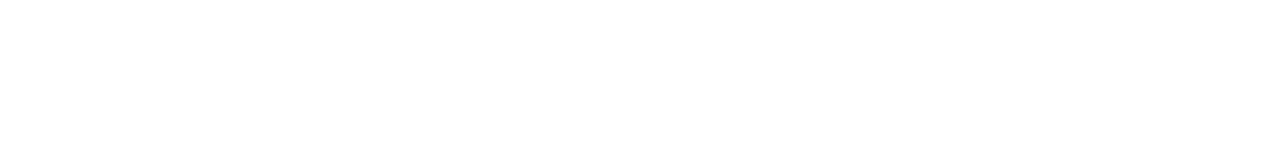
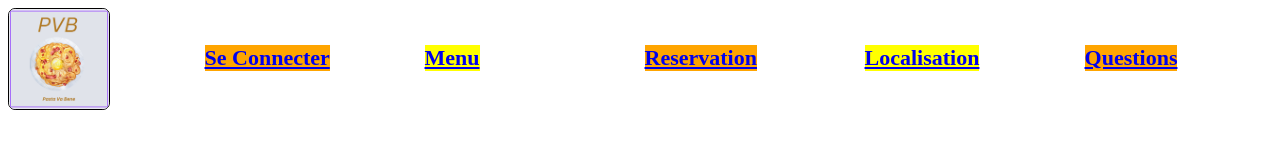
Before and after one commit to clement-masquelier/Web-Projet1, a plain HTML site: page HTML/menu.html in a window 1280 px wide. Drawn offline with Linux system fonts and the light colour scheme.

Commit message:
surprise noa

```diff
--- a/CSS/connect.css
+++ b/CSS/connect.css
@@ -0,0 +1,57 @@
+nav > div {
+    font-size: 22px;
+    font-weight: bold;
+    display: grid;
+    justify-items: left;
+    align-items: center;
+    grid-template-columns: auto repeat(4,220px);
+    grid-template-rows: 100px;
+    grid-template-areas: "logo connexion menu reservation localisation questions"
+}
+
+#logo {
+    width: 100px;
+    height: 100px;
+    border-radius: 7%;
+    border: 1px solid black;
+    float: left;
+    position: static;
+    top: 10px;
+    left: 10px;
+}
+
+    #logo:active {
+        width: 100px;
+        height: 100px;
+        border-radius: 7%;
+        border: 1px solid black;
+        position: relative;
+        top: 10px;
+        left: 10px;
+    }
+
+#connect {
+    grid-area: connexion;
+    justify-self: left;
+    background-color: orange;
+}
+
+#menu {
+    grid-area: menu;
+    background-color: yellow;
+}
+
+#reservation {
+    grid-area: reservation;
+    background-color: orange;
+}
+
+#localisation {
+    grid-area: localisation;
+    background-color: yellow;
+}
+
+#questions {
+    grid-area: questions;
+    background-color: orange;
+}
--- a/CSS/index.css
+++ b/CSS/index.css
@@ -1,4 +1,4 @@
-body {
+header {
     background-image: url("images/background.jpg");
 }
 nav > div {
--- a/CSS/localisation.css
+++ b/CSS/localisation.css
@@ -0,0 +1,57 @@
+nav > div {
+    font-size: 22px;
+    font-weight: bold;
+    display: grid;
+    justify-items: left;
+    align-items: center;
+    grid-template-columns: auto repeat(4,220px);
+    grid-template-rows: 100px;
+    grid-template-areas: "logo connexion menu reservation localisation questions"
+}
+
+#logo {
+    width: 100px;
+    height: 100px;
+    border-radius: 7%;
+    border: 1px solid black;
+    float: left;
+    position: static;
+    top: 10px;
+    left: 10px;
+}
+
+    #logo:active {
+        width: 100px;
+        height: 100px;
+        border-radius: 7%;
+        border: 1px solid black;
+        position: relative;
+        top: 10px;
+        left: 10px;
+    }
+
+#connect {
+    grid-area: connexion;
+    justify-self: left;
+    background-color: orange;
+}
+
+#menu {
+    grid-area: menu;
+    background-color: yellow;
+}
+
+#reservation {
+    grid-area: reservation;
+    background-color: orange;
+}
+
+#localisation {
+    grid-area: localisation;
+    background-color: yellow;
+}
+
+#questions {
+    grid-area: questions;
+    background-color: orange;
+}
--- a/CSS/menu.css
+++ b/CSS/menu.css
@@ -0,0 +1,57 @@
+nav > div {
+    font-size: 22px;
+    font-weight: bold;
+    display: grid;
+    justify-items: left;
+    align-items: center;
+    grid-template-columns: auto repeat(4,220px);
+    grid-template-rows: 100px;
+    grid-template-areas: "logo connexion menu reservation localisation questions"
+}
+
+#logo {
+    width: 100px;
+    height: 100px;
+    border-radius: 7%;
+    border: 1px solid black;
+    float: left;
+    position: static;
+    top: 10px;
+    left: 10px;
+}
+
+    #logo:active {
+        width: 100px;
+        height: 100px;
+        border-radius: 7%;
+        border: 1px solid black;
+        position: relative;
+        top: 10px;
+        left: 10px;
+    }
+
+#connect {
+    grid-area: connexion;
+    justify-self: left;
+    background-color: orange;
+}
+
+#menu {
+    grid-area: menu;
+    background-color: yellow;
+}
+
+#reservation {
+    grid-area: reservation;
+    background-color: orange;
+}
+
+#localisation {
+    grid-area: localisation;
+    background-color: yellow;
+}
+
+#questions {
+    grid-area: questions;
+    background-color: orange;
+}
--- a/CSS/questions.css
+++ b/CSS/questions.css
@@ -0,0 +1,57 @@
+nav > div {
+    font-size: 22px;
+    font-weight: bold;
+    display: grid;
+    justify-items: left;
+    align-items: center;
+    grid-template-columns: auto repeat(4,220px);
+    grid-template-rows: 100px;
+    grid-template-areas: "logo connexion menu reservation localisation questions"
+}
+
+#logo {
+    width: 100px;
+    height: 100px;
+    border-radius: 7%;
+    border: 1px solid black;
+    float: left;
+    position: static;
+    top: 10px;
+    left: 10px;
+}
+
+    #logo:active {
+        width: 100px;
+        height: 100px;
+        border-radius: 7%;
+        border: 1px solid black;
+        position: relative;
+        top: 10px;
+        left: 10px;
+    }
+
+#connect {
+    grid-area: connexion;
+    justify-self: left;
+    background-color: orange;
+}
+
+#menu {
+    grid-area: menu;
+    background-color: yellow;
+}
+
+#reservation {
+    grid-area: reservation;
+    background-color: orange;
+}
+
+#localisation {
+    grid-area: localisation;
+    background-color: yellow;
+}
+
+#questions {
+    grid-area: questions;
+    background-color: orange;
+}
--- a/CSS/reservation.css
+++ b/CSS/reservation.css
@@ -0,0 +1,57 @@
+nav > div {
+    font-size: 22px;
+    font-weight: bold;
+    display: grid;
+    justify-items: left;
+    align-items: center;
+    grid-template-columns: auto repeat(4,220px);
+    grid-template-rows: 100px;
+    grid-template-areas: "logo connexion menu reservation localisation questions"
+}
+
+#logo {
+    width: 100px;
+    height: 100px;
+    border-radius: 7%;
+    border: 1px solid black;
+    float: left;
+    position: static;
+    top: 10px;
+    left: 10px;
+}
+
+    #logo:active {
+        width: 100px;
+        height: 100px;
+        border-radius: 7%;
+        border: 1px solid black;
+        position: relative;
+        top: 10px;
+        left: 10px;
+    }
+
+#connect {
+    grid-area: connexion;
+    justify-self: left;
+    background-color: orange;
+}
+
+#menu {
+    grid-area: menu;
+    background-color: yellow;
+}
+
+#reservation {
+    grid-area: reservation;
+    background-color: orange;
+}
+
+#localisation {
+    grid-area: localisation;
+    background-color: yellow;
+}
+
+#questions {
+    grid-area: questions;
+    background-color: orange;
+}
--- a/HTML/menu.html
+++ b/HTML/menu.html
@@ -0,0 +1,27 @@
+<!DOCTYPE html>
+<html lang="fr">
+<head>
+    <meta charset="utf-8">
+    <title> Localisation </title>
+    <link rel="stylesheet" type="text/css" href="../css/connect.css">
+</head>
+
+<body>
+    <nav>
+        <a href="../index.html">
+            <img id="logo" src="../images/logo.png" alt="Logo">
+        </a>
+        <div>
+            <a id="connect" href="connect.html"> Se Connecter </a>
+            <a id="menu" href="menu.html"> Menu </a>
+            <a id="reservation" href="reservation.html"> Reservation</a>
+            <a id="localisation" href="localisation.html"> Localisation</a>
+            <a id="questions" href="questions.html"> Questions</a>
+        </div>
+    </nav>
+
+    <header>
+    </header>
+
+</body>
+</html>
```
Also changed, not shown: HTML/connect.html (+8 -8 lines), HTML/localisation.html (+27 -0 lines), HTML/questions.html (+27 -0 lines), HTML/reservation.html (+27 -0 lines), index.html (+4 -10 lines).
